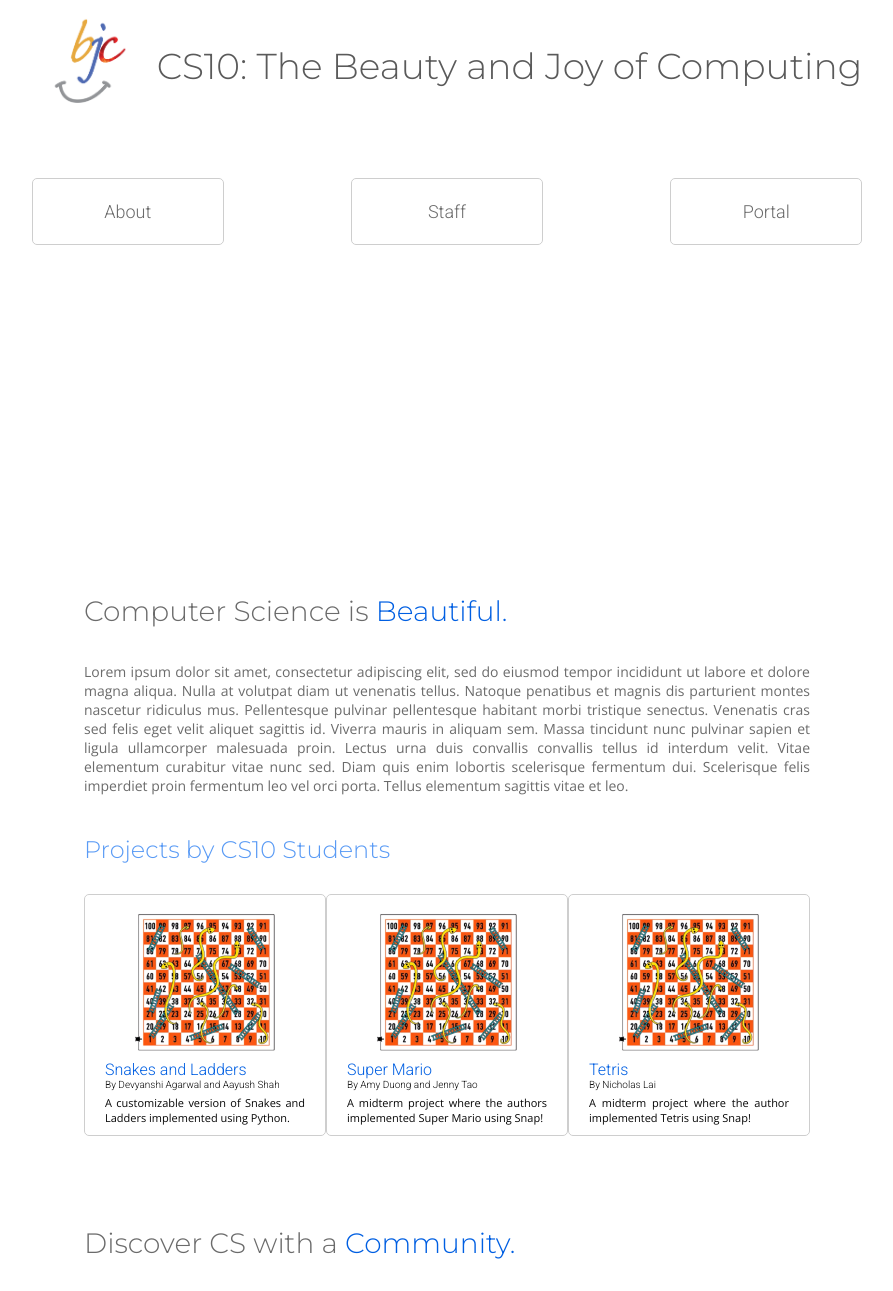
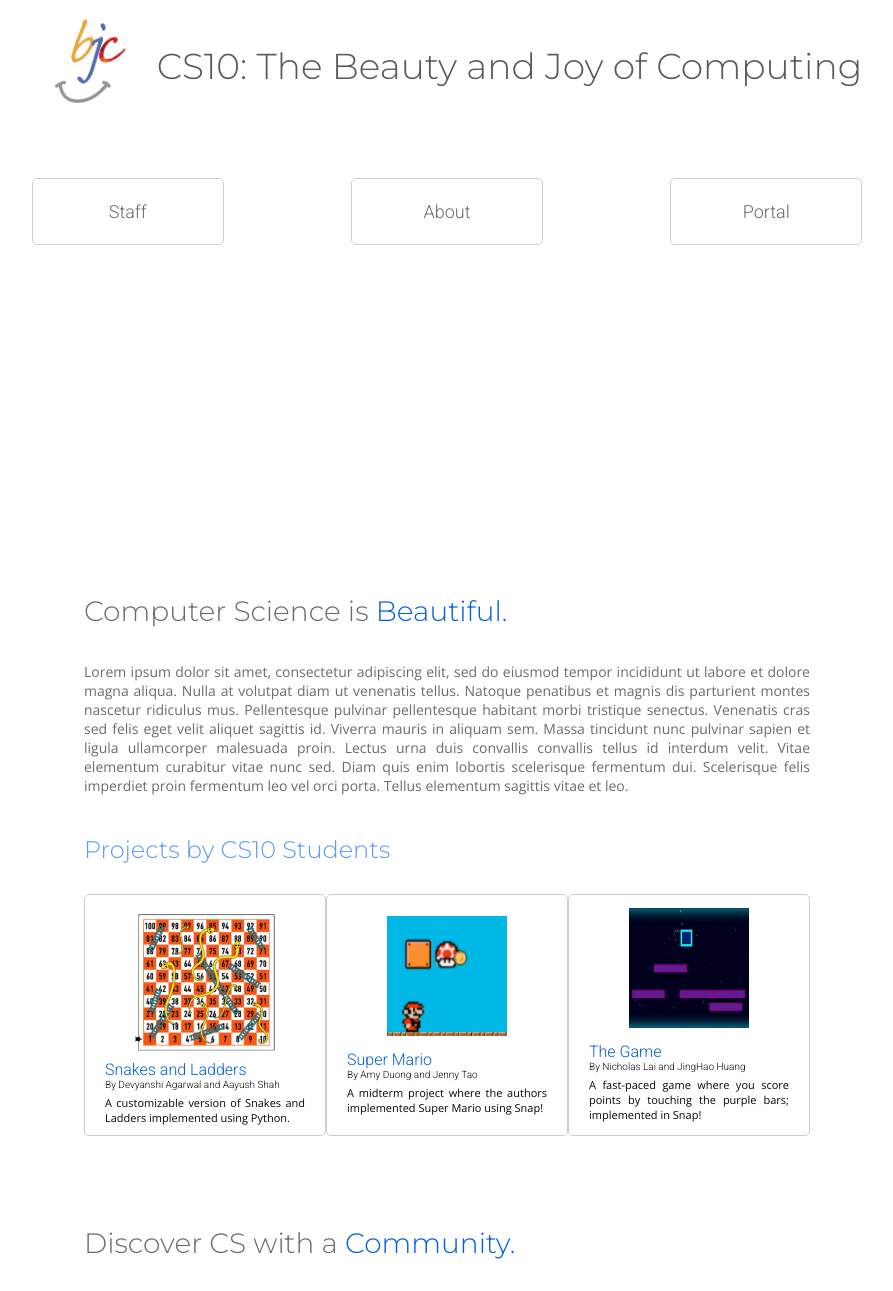
Before and after one commit to maxsonyang/wddfinalproject, a plain HTML site: page index.html in a window 1280 px wide. Shown: the part 276-1567 px from the top of the page, without its empty margins (193-1086 px from the left). Drawn offline with nearby package versions, Linux system fonts and the light colour scheme.

Commit message:
added project links

```diff
--- a/index.html
+++ b/index.html
@@ -25,15 +25,7 @@
 
 					<div class="welcome-page-nav-cards">
 
-						<div class="welcome-page-nav-card">
-<!-- 							<div id="welcome-page-nav-card-image">
-								<img src="./assets/images/abouticon.png"/ class="nav-card-icon">
-							</div> -->
-							<div class="welcome-page-nav-card-label">
-								About
-							</div>
-						</div>
-
+						<a href="#staff-section">
 							<div class="welcome-page-nav-card">
 	<!-- 							<div id="welcome-page-nav-card-image">
 									<img src="./assets/images/dashicon.png"/ class="nav-card-icon">
@@ -42,7 +34,20 @@
 										Staff
 									</div>
 							</div>
+						</a>
 
+						<a href="#welcome-page-main-content">
+							<div class="welcome-page-nav-card">
+	<!-- 							<div id="welcome-page-nav-card-image">
+									<img src="./assets/images/dashicon.png"/ class="nav-card-icon">
+								</div> -->
+									<div class="welcome-page-nav-card-label">
+										About
+									</div>
+							</div>
+						</a>
+
+						<a href="dashboard.html">
 							<div class="welcome-page-nav-card">
 	<!-- 							<div id="welcome-page-nav-card-image">
 									<img src="./assets/images/dashicon.png"/ class="nav-card-icon">
@@ -51,6 +56,7 @@
 										Portal
 									</div>
 							</div>
+						</a>
 
 					</div>
 			</div>
@@ -80,7 +86,8 @@
 						</div>
 
 						<div class="welcome-page-main-section-bottom-content">
-
+							<a href="https://www.youtube.com/watch?v=p0IipDvtn5s&feature=youtu.be"
+								target="_blank">
 								<div class="welcome-page-main-section-project-card">
 
 									<div class="project-card-media">
@@ -104,11 +111,15 @@
 									</div>
 
 								</div>
-
+							</a>
+							<a href = "https://snap.berkeley.edu/snap/snap.html#present:Username=maxsonyang&ProjectName=Midterm%20Project%20-%20final%20draft" target="_blank">
 								<div class="welcome-page-main-section-project-card">
 
 									<div class="project-card-media">
-									<img class="project-card-image" src="./assets/images/snakesandladders.png">
+										<img class="project-card-image" src="./assets/images/supermario.png"
+										style="width: 120px;
+										height: 120px;
+										margin-bottom: 10px">
 									</div>
 
 									<div class="project-card-content">
@@ -128,31 +139,35 @@
 									</div>
 
 								</div>
-
+							</a>
+							<a href="https://www.youtube.com/watch?time_continue=2&v=P80xxrmJ06k&feature=emb_logo" target="_blank">
 								<div class="welcome-page-main-section-project-card">
 
 									<div class="project-card-media">
-									<img class="project-card-image" src="./assets/images/snakesandladders.png">
+										<img class="project-card-image" src="./assets/images/NickLaiProject.png"
+										style="width: 120px;
+										height: 120px;
+										margin-bottom: 10px">
 									</div>
 
 									<div class="project-card-content">
 
 										<div class="project-card-title">
-										Tetris
+											The Game
 										</div>
 
 										<div class="project-card-authors">
-										By Nicholas Lai
+											By Nicholas Lai and JingHao Huang
 										</div>
 
 										<div class="project-card-description">
-										A midterm project where the author implemented Tetris using Snap!
+											A fast-paced game where you score points by touching the purple bars; implemented in Snap!
 										</div>
 
 									</div>
 
 								</div>
-
+							</a>
 						</div>
 
 
@@ -328,7 +343,7 @@
 
 				<!-- The Family Section -->
 
-				<div class="welcome-page-main-section">
+				<div class="welcome-page-main-section" id="staff-section">
 
 					<div class="welcome-page-main-section-header">
 						The CS10 <span class="big-blue-text">Family.</span>
@@ -643,7 +658,7 @@
 
 								<div class="person-card">
 
-									<img src="./assets/images/DanGarciaCrazy.jpg" />
+									<img src="./assets/images/EduardoHuerta.jpg" class="person-img"/>
 
 									<div class="person-name">
 										Educardo Mercado
@@ -655,7 +670,7 @@
 
 								<div class="person-card">
 
-									<img src="./assets/images/DanGarciaCrazy.jpg" />
+									<img src="./assets/images/KellyannYeCrazy.jpg" class="person-img"/>
 
 									<div class="person-name">
 										Kellyann Ye
```
Also changed, not shown: assets/images/NickLaiProject.png (added), assets/images/abouticon.png (added), assets/images/dashicon.png (added), assets/images/stafficon.png (added), assets/images/supermario.png (added). Lines whose indentation alone changed are shown as unchanged.
